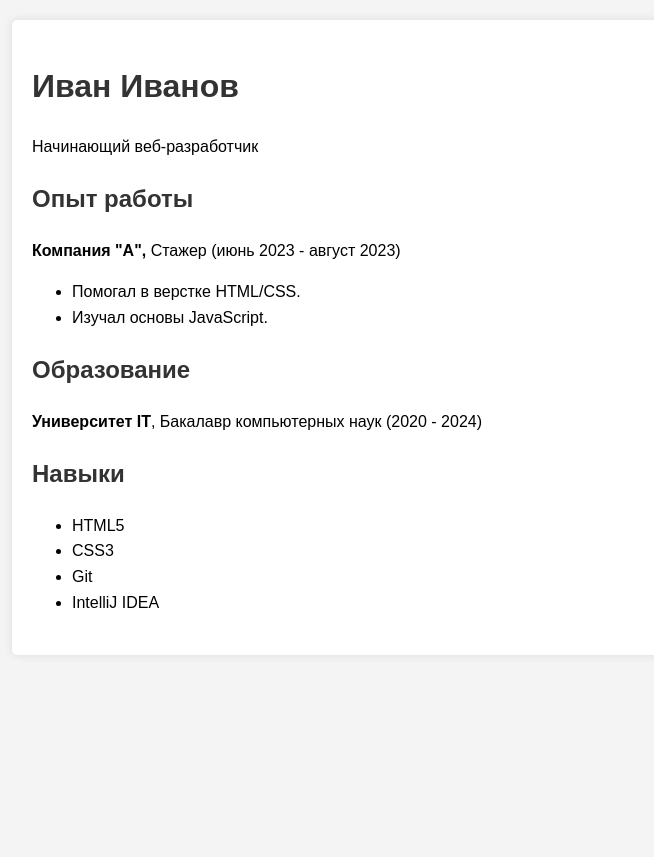
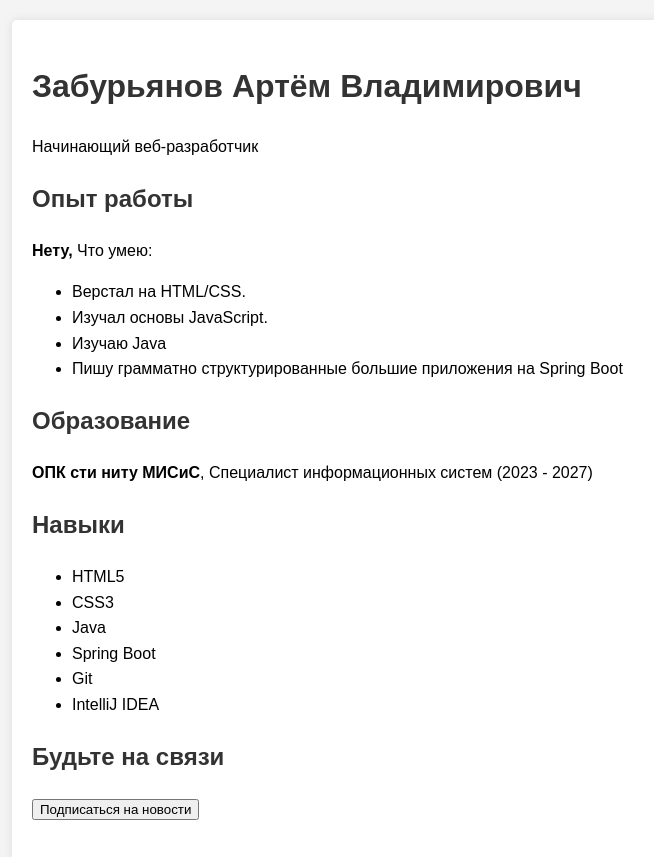
Before and after one commit to Temachka111/Resume, a plain HTML site: page index.html in a window 1280 px wide. Shown: the whole page, without its empty margins (208-862 px from the left). Before the commit the page ends 800 px from the top, so only its background shows below. Drawn offline with Linux system fonts and the light colour scheme.

Commit message:
Add subscription button with basic functionality

```diff
--- a/index.html
+++ b/index.html
@@ -28,21 +28,23 @@
 </head>
 <body>
 <div class="container">
-    <h1>Иван Иванов</h1>
+    <h1>Забурьянов Артём Владимирович</h1>
     <p>Начинающий веб-разработчик</p>
 
     <div class="section">
         <h2>Опыт работы</h2>
-        <p><strong>Компания "А",</strong> Стажер (июнь 2023 - август 2023)</p>
+        <p><strong>Нету,</strong> Что умею:</p>
         <ul>
-            <li>Помогал в верстке HTML/CSS.</li>
+            <li>Верстал на HTML/CSS.</li>
             <li>Изучал основы JavaScript.</li>
+            <li>Изучаю Java</li>
+            <li>Пишу грамматно структурированные большие приложения на Spring Boot</li>
         </ul>
     </div>
 
     <div class="section">
         <h2>Образование</h2>
-        <p><strong>Университет IT</strong>, Бакалавр компьютерных наук (2020 - 2024)</p>
+        <p><strong>ОПК сти ниту МИСиС</strong>, Специалист информационных систем (2023 - 2027)</p>
     </div>
 
     <div class="section">
@@ -50,10 +52,24 @@
         <ul>
             <li>HTML5</li>
             <li>CSS3</li>
+            <li>Java</li>
+            <li>Spring Boot</li>
             <li>Git</li>
             <li>IntelliJ IDEA</li>
         </ul>
     </div>
+
+    <div class="section">
+        <h2>Будьте на связи</h2>
+        <button id="subscribeButton">Подписаться на новости</button>
+        <p id="message" style="color: green; display: none;">Спасибо за подписку!</p>
+    </div>
+
+    <script>
+        document.getElementById('subscribeButton').addEventListener('click', function() {
+            document.getElementById('message').style.display = 'block';
+        });
+    </script>
 </div>
 </body>
 </html>
```
